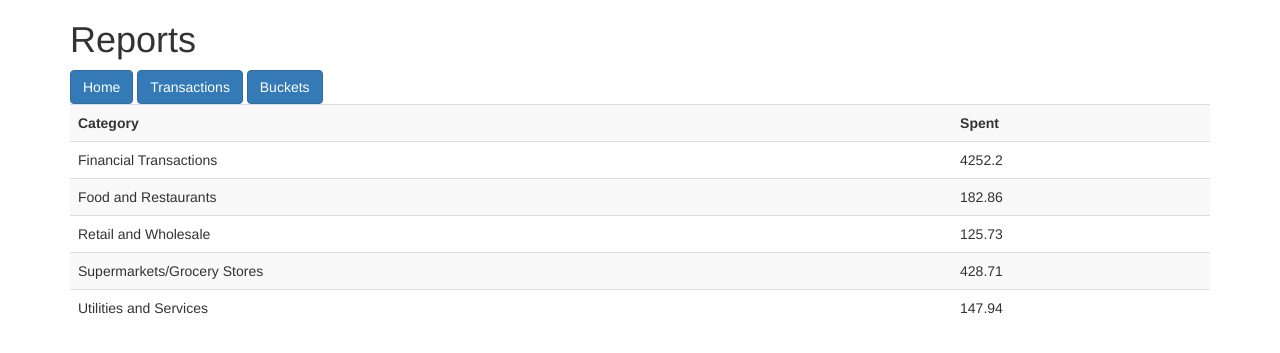
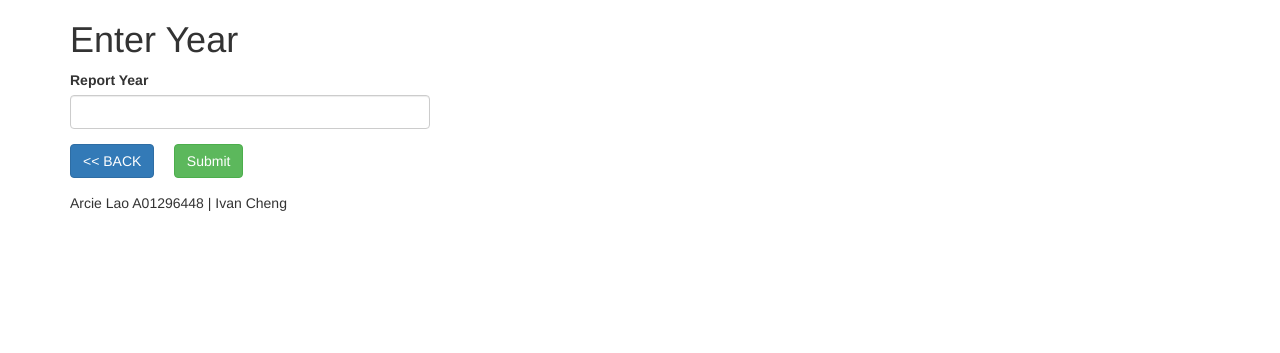
Before and after one commit to 2-Chengs/COMP_3975_Assignment_1, a PHP site: page /reports/reports.php in a window 1280 px wide. Shown: the top 353 px of the page. Run offline with PHP 8.4, Linux system fonts and the light colour scheme; data comes from the database, SQL or seed files in the repository.

Commit message:
changed colours of some buttons, added reports piechart and inputting year capabilities

```diff
--- /dev/null
+++ b/assignment1/inc_footer.php
@@ -0,0 +1,5 @@
+<footer>
+    Arcie Lao A01296448 | Ivan  Cheng
+</footer>
+</body>
+</html>
--- a/assignment1/reports.php
+++ /dev/null
@@ -1,39 +0,0 @@
-<?php
-include("inc_header.php");
-?>
-    <h1>
-        Reports
-    </h1>
-    <a class='btn btn-small btn-primary' href='home.php'>Home</a>
-    <a class='btn btn-small btn-primary' href='transactions.php'>Transactions</a>
-    <a class='btn btn-small btn-primary' href='buckets.php'>Buckets</a>
-
-    <?php
-    include("inc_db.php");
-    $transactionsExists = $db->querySingle("SELECT name FROM sqlite_master WHERE type='table' AND name='transactions'");
-    $bucketsExists = $db->querySingle("SELECT name FROM sqlite_master WHERE type='table' AND name='buckets'");
-    if ($bucketsExists && $transactionsExists) {
-        // Assuming 'amount' is a column in 'transactions' table representing the money spent
-        // and 'category' is a column in 'buckets' table that needs to be matched.
-        $query = "
-            SELECT b.category, SUM(t.deduction) AS total_spent
-            FROM transactions t
-            JOIN buckets b ON t.name LIKE b.entry_name || '%'
-            GROUP BY b.category
-        ";
-        $res = $db->query($query);
-        if ($res) {
-            echo "<table width='100%' class='table table-striped'>\n";
-            echo "<tr><th>Category</th><th>Spent</th></tr>\n";
-            while ($row = $res->fetchArray()) {
-                echo "<tr><td>{$row['category']}</td><td>{$row['total_spent']}</td></tr>\n";
-            }
-            echo "</table>\n";
-        } else {
-            echo "<p>No data found</p>";
-        }
-    } else {
-        echo "<p>Required tables do not exist.</p>";
-    }
-    ?>
-</body>
--- /dev/null
+++ b/assignment1/reports/reports.php
@@ -0,0 +1,29 @@
+<?php include("../inc_header.php");
+    $error_message = isset($_GET['error']) ? $_GET['error'] : '';
+?>
+
+<h1>Enter  Year</h1>
+
+<div class="row">
+    <div class="col-md-4">
+        <?php if (!empty($error_message)): ?>
+            <div class="alert alert-danger">
+                <?php echo htmlspecialchars($error_message); ?>
+            </div>
+        <?php endif; ?>
+        <form action="reports_process.php" method="post">
+            <div class="form-group">
+                <label for="Year" class="control-label">Report Year</label>
+                <input type="number"  for="Year" class="form-control" name="Year" id="Year" required/>
+            </div>
+
+            <div class="form-group">
+                <a href="../home.php" class="btn btn-small btn-primary">&lt;&lt; BACK</a>
+                &nbsp;&nbsp;&nbsp;
+                <input type="submit" value="Submit" name="Enter" class="btn btn-success" />
+            </div>
+        </form>
+    </div>
+</div>
+
+<?php include("../inc_footer.php"); ?>
--- a/assignment1/transactions.php
+++ b/assignment1/transactions.php
@@ -4,10 +4,10 @@ include("inc_header.php");
     <h1>
         Transactions
     </h1>
-    <a class='btn btn-small btn-primary' href='/transactions_crud/create/create.php'>Create Transaction</a>
+    <a class='btn btn-small btn-success' href='/transactions_crud/create/create.php'>Create Transaction</a>
     <a class='btn btn-small btn-primary' href='home.php'>Home</a>
     <a class='btn btn-small btn-primary' href='buckets.php'>Buckets List</a>
-    <a class='btn btn-small btn-primary' href='reports.php'>Reports</a>
+    <a class='btn btn-small btn-primary' href='reports/reports.php'>Reports</a>
 
     <?php
     include("inc_db.php");
--- a/assignment1/transactions_crud/create/create.php
+++ b/assignment1/transactions_crud/create/create.php
@@ -35,3 +35,6 @@
 </div>
 
 <br />
+<?php
+include("../../inc_footer.php");
+?>
--- a/assignment1/transactions_crud/delete/delete.php
+++ b/assignment1/transactions_crud/delete/delete.php
@@ -71,3 +71,6 @@
 </form>
 
 <br />
+<?php
+include("../../inc_footer.php");
+?>
--- a/assignment1/transactions_crud/update/update.php
+++ b/assignment1/transactions_crud/update/update.php
@@ -72,3 +72,6 @@ if (isset($_GET['id'])) {
 </div>
 
 <br />
+<?php
+include("../../inc_footer.php");
+?>
```
Also changed, not shown: assignment1/buckets.php (+5 -3 lines), assignment1/home.php (+4 -3 lines), assignment1/index.php (+4 -11 lines), assignment1/reports/reports_process.php (added, +80 -0 lines).
